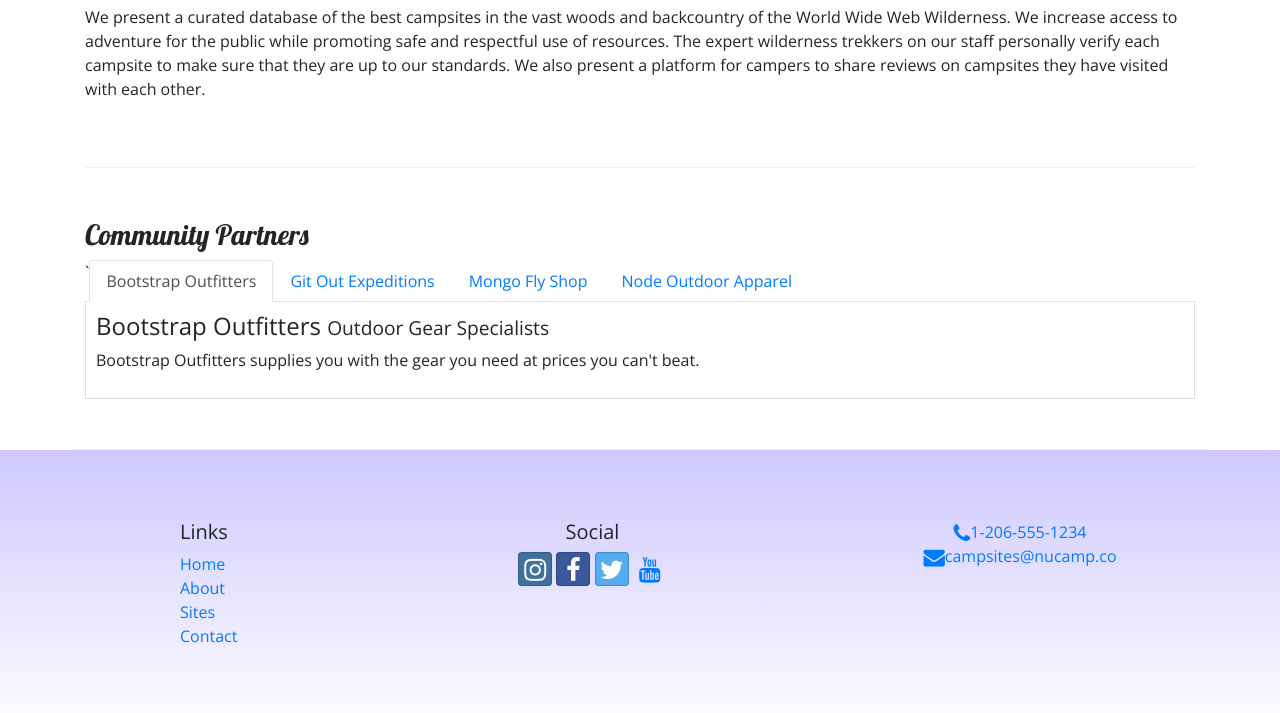
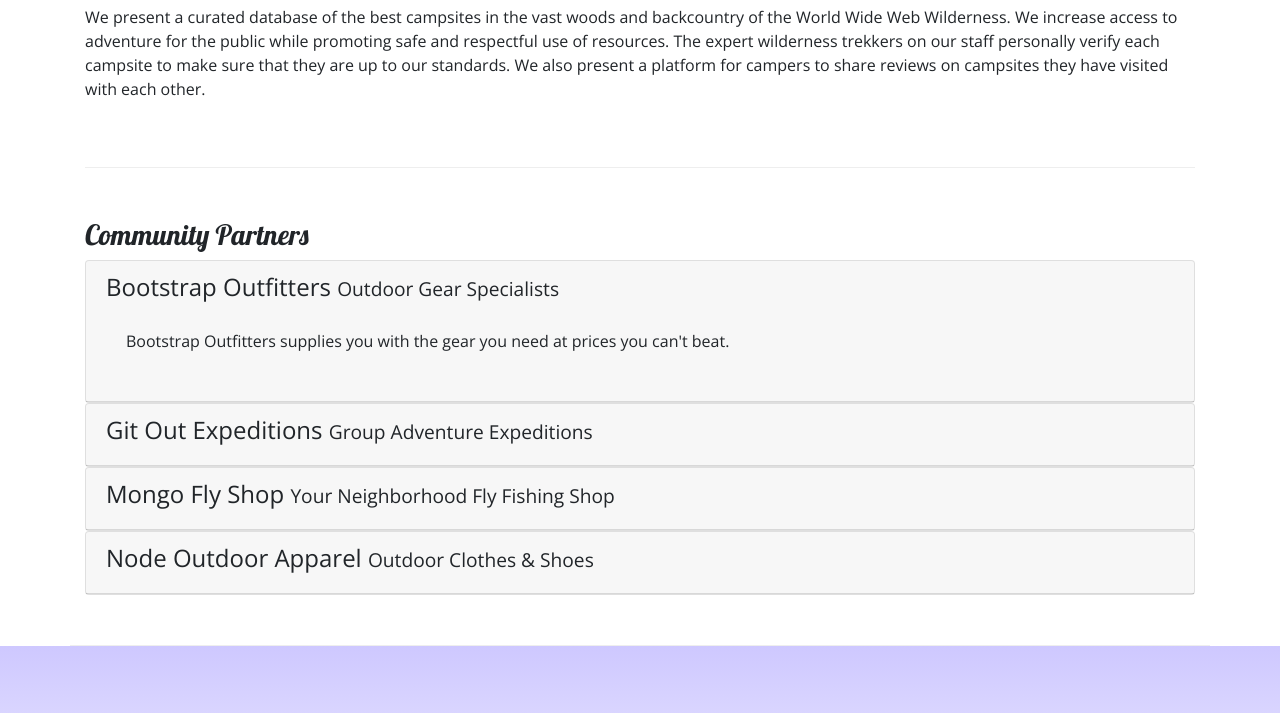
Before and after one commit to dianaramirez16/Nucamp-Bootstrap, a website: page aboutus.html in a window 1280 px wide. Shown: the part 442-1155 px from the top of the page. Drawn offline with nearby package versions, Linux system fonts and the light colour scheme.

Commit message:
final accordion

```diff
--- a/aboutus.html
+++ b/aboutus.html
@@ -73,28 +73,78 @@
         <div class="row row-content">
             <div class="col">
                 <h3>Community Partners</h3>
-                <ul class="nav nav-tabs">`
-                    <li class="nav-item"><a class="nav-link active" href="#bootstrap" role="tab" data-toggle="tab"> Bootstrap Outfitters</a></li>
+                <!--ul class="nav nav-tabs">
+                    <li class="nav-item"><a class="nav-link active" href="#bootstrap" role="tab" data-toggle="tab">Bootstrap Outfitters</a></li>
                     <li class="nav-item"><a class="nav-link" href="#git" role="tab" data-toggle="tab">Git Out Expeditions</a></li>
                     <li class="nav-item"><a class="nav-link" href="#mongo" role="tab" data-toggle="tab">Mongo Fly Shop</a></li>
                     <li class="nav-item"><a class="nav-link" href="#node" role="tab" data-toggle="tab">Node Outdoor Apparel</a></li>
                 </ul>
-                <div class="tab-content">
-                    <div role="tabpanel" class="tab-pane fade show active" id="bootstrap">
-                        <h4>Bootstrap Outfitters <small>Outdoor Gear Specialists</small></h4>
-                        <p class="d-none d-sm-block">Bootstrap Outfitters supplies you with the gear you need at prices you can't beat.</p>
+                <div class="tab-content"-->
+                <div class="accordion">
+                    <!--div role="tabpanel" class="tab-pane fade show active" id="bootstrap"-->
+                    <div class="card">
+                        <div role="tab" class="card-header">
+                            <h4>
+                                <a class="collapsed" data-toggle="collapse" data-target="#bootstrap">
+                                    Bootstrap Outfitters <small>Outdoor Gear Specialists</small>
+                                </a>
+                            </h4>
+                            <div class="collapse show" id="bootstrap" data-parent="#accordion">
+                                <div class="card-body">
+                                    <p class="d-none d-sm-block">
+                                        Bootstrap Outfitters supplies you with the gear you need at prices you can't beat.
+                                    </p>
+                                </div>
+                            </div>
+                        </div>
                     </div>
-                    <div role="tabpanel" class="tab-pane fade" id="git">
-                        <h4>Git Out Expeditions <small>Group Adventure Expeditions</small></h4>
-                        <p class="d-none d-sm-block">Join Git Out Expeditions to explore new horizons with a group of other adventurers!</p>
+                    <div class="card">
+                        <div role="tab" class="card-header">
+                            <h4>
+                                <a class="collapsed" data-toggle="collapse" data-target="#git">
+                                    Git Out Expeditions <small>Group Adventure Expeditions</small>
+                                </a>
+                            </h4>
+                            <div class="collapse" id="git" data-parent="#accordion">
+                                <div class="card-body">
+                                    <p class="d-none d-sm-block">
+                                        Join Git Out Expeditions to explore new horizons with a group of other adventurers!
+                                    </p>
+                                </div>
+                            </div>
+                        </div>
                     </div>
-                    <div role="tabpanel" class="tab-pane fade " id="mongo">
-                        <h4>Mongo Fly Shop <small>Your Neighborhood Fly Fishing Shop</small></h4>
-                        <p class="d-none d-sm-block">Need a new fishing pole, a tacklebox, or flies of all kinds? Stop by Mongo Fly Shop.</p>
+                    <div class="card">
+                        <div role="tab" class="card-header">
+                            <h4>
+                                <a class="collapsed" data-toggle="collapse" data-target="#mongo">
+                                    Mongo Fly Shop <small>Your Neighborhood Fly Fishing Shop</small>
+                                </a>
+                            </h4>
+                            <div class="collapse" id="mongo" data-parent="#accordion">
+                                <div class="card-body">
+                                    <p class="d-none d-sm-block">
+                                        Need a new fishing pole, a tacklebox, or flies of all kinds? Stop by Mongo Fly Shop.
+                                    </p>
+                                </div>
+                            </div>
+                        </div>
                     </div>
-                    <div role="tabpanel" class="tab-pane fade" id="node">
-                        <h4>Node Outdoor Apparel <small>Outdoor Clothes & Shoes</small></h4>
-                        <p class="d-none d-sm-block">From polar fleeces to swimsuits, hiking boots to waders, a visit to Node will be sure to get you covered.</p>
+                    <div class="card">
+                        <div role="tab" class="card-header">
+                            <h4>
+                                <a class="collapsed" data-toggle="collapse" data-target="#node">
+                                    Node Outdoor Apparel <small>Outdoor Clothes & Shoes</small>
+                                </a>
+                            </h4>
+                            <div class="collapse" id="node" data-parent="#accordion">
+                                <div class="card-body">
+                                    <p class="d-none d-sm-block">
+                                        From polar fleeces to swimsuits, hiking boots to waders, a visit to Node will be sure to get you covered.
+                                    </p>
+                                </div>
+                            </div>
+                        </div>
                     </div>
                 </div>
             </div>
```
